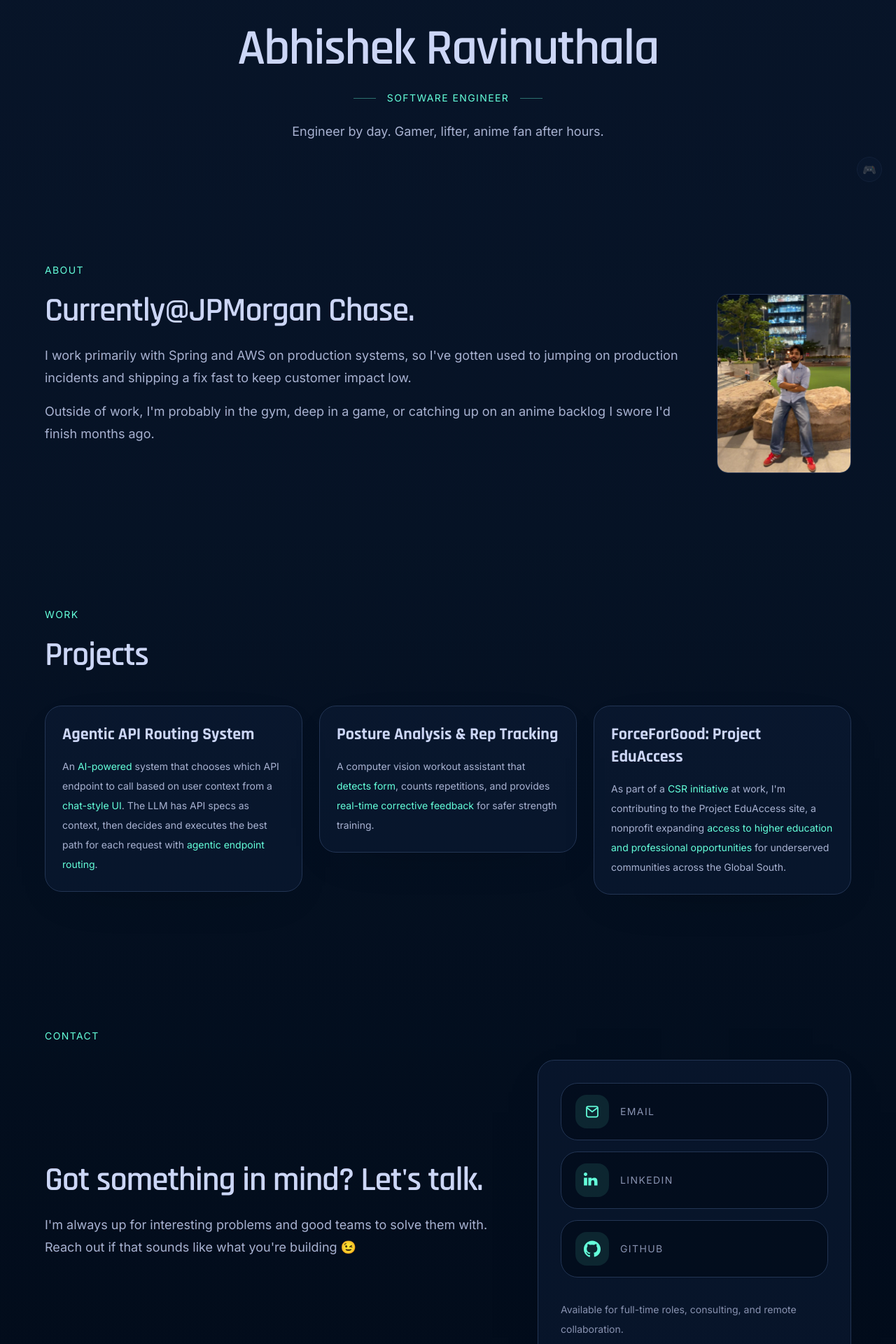
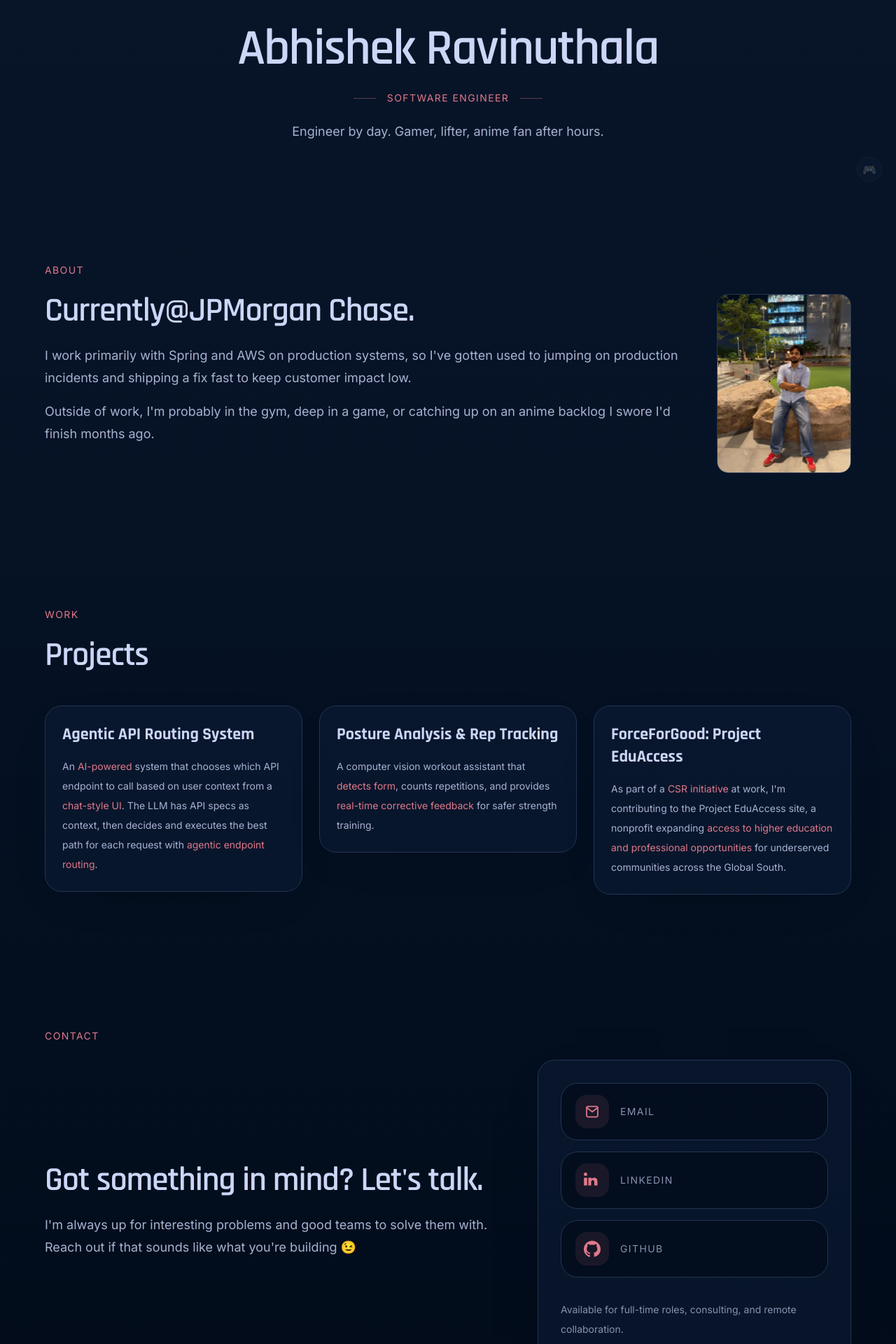
Before and after one commit to Abhishek-Ravinuthala/portfolio, a Next.js app: page / in a window 1280 px wide. Shown: the part 520-2440 px from the top of the page at 70% size. Built offline with nearby package versions, Linux system fonts and the light colour scheme.

Commit message:
color theme fix

```diff
--- a/app/components/Hero.tsx
+++ b/app/components/Hero.tsx
@@ -11,11 +11,11 @@ export default function Hero() {
         </h1>
 
         <div className="mt-6 flex items-center justify-center gap-4">
-          <span className="h-px w-8 bg-mint/40" />
-          <p className="text-xs md:text-sm tracking-[0.1em] text-mint uppercase">
+          <span className="h-px w-8 bg-pink/40" />
+          <p className="text-xs md:text-sm tracking-[0.1em] text-pink uppercase">
             Software Engineer
           </p>
-          <span className="h-px w-8 bg-mint/40" />
+          <span className="h-px w-8 bg-pink/40" />
         </div>
 
         <p className="mt-6 max-w-md text-base md:text-lg text-slate-light">
--- a/app/components/PortfolioSections.tsx
+++ b/app/components/PortfolioSections.tsx
@@ -7,11 +7,11 @@ const projects = [
     title: "Agentic API Routing System",
     description: (
       <>
-        An <span className="text-mint">AI-powered</span> system that chooses
+        An <span className="text-pink">AI-powered</span> system that chooses
         which API endpoint to call based on user context from a{" "}
-        <span className="text-mint">chat-style UI</span>. The LLM has API
+        <span className="text-pink">chat-style UI</span>. The LLM has API
         specs as context, then decides and executes the best path for each
-        request with <span className="text-mint">agentic endpoint routing</span>.
+        request with <span className="text-pink">agentic endpoint routing</span>.
       </>
     ),
   },
@@ -20,9 +20,9 @@ const projects = [
     description: (
       <>
         A computer vision workout assistant that{" "}
-        <span className="text-mint">detects form</span>, counts repetitions,
+        <span className="text-pink">detects form</span>, counts repetitions,
         and provides{" "}
-        <span className="text-mint">real-time corrective feedback</span> for
+        <span className="text-pink">real-time corrective feedback</span> for
         safer strength training.
       </>
     ),
@@ -31,10 +31,10 @@ const projects = [
     title: "ForceForGood: Project EduAccess",
     description: (
       <>
-        As part of a <span className="text-mint">CSR initiative</span>{" "}
+        As part of a <span className="text-pink">CSR initiative</span>{" "}
         at work, I&apos;m contributing to the Project EduAccess site, a
         nonprofit expanding{" "}
-        <span className="text-mint">
+        <span className="text-pink">
           access to higher education and professional opportunities
         </span>{" "}
         for underserved communities across the Global South.
@@ -49,7 +49,7 @@ export default function PortfolioSections() {
       <section id="about" className="px-6 py-24 md:px-12">
         <div className="mx-auto max-w-6xl">
           <Reveal>
-            <p className="text-sm uppercase tracking-[0.1em] text-mint">About</p>
+            <p className="text-sm uppercase tracking-[0.1em] text-pink">About</p>
             <div className="mt-6 flex flex-col gap-8 md:flex-row md:items-start">
               <div className="md:flex-1">
                 <h2 className="font-display text-4xl font-semibold tracking-tight text-slate-lightest md:text-5xl">
@@ -74,7 +74,7 @@ export default function PortfolioSections() {
       <section id="work" className="px-6 py-24 md:px-12">
         <div className="mx-auto max-w-6xl">
           <Reveal>
-            <p className="text-sm uppercase tracking-[0.1em] text-mint">Work</p>
+            <p className="text-sm uppercase tracking-[0.1em] text-pink">Work</p>
             <h2 className="font-display mt-6 text-4xl font-semibold tracking-tight text-slate-lightest md:text-5xl">
               Projects
             </h2>
@@ -93,7 +93,7 @@ export default function PortfolioSections() {
       <section id="contact" className="px-6 py-24 md:px-12">
         <div className="mx-auto max-w-6xl">
           <Reveal>
-          <p className="text-sm uppercase tracking-[0.1em] text-mint">Contact</p>
+          <p className="text-sm uppercase tracking-[0.1em] text-pink">Contact</p>
           <div className="mt-6 grid gap-8 md:grid-cols-[1.5fr_1fr] md:items-center">
             <div>
               <h2 className="font-display text-4xl font-semibold tracking-tight text-slate-lightest md:text-5xl">
@@ -108,9 +108,9 @@ export default function PortfolioSections() {
               <div className="space-y-4">
                 <a
                   href="mailto:rvss.surya.abhishek@gmail.com"
-                  className="group flex items-center gap-4 rounded-3xl border border-navy-lightest bg-navy-dark/80 px-5 py-4 text-left transition hover:border-mint/40 hover:bg-navy"
+                  className="group flex items-center gap-4 rounded-3xl border border-navy-lightest bg-navy-dark/80 px-5 py-4 text-left transition hover:border-pink/40 hover:bg-navy"
                 >
-                  <span className="flex h-12 w-12 items-center justify-center rounded-2xl bg-mint/10 text-mint">
+                  <span className="flex h-12 w-12 items-center justify-center rounded-2xl bg-pink/10 text-pink">
                     <svg viewBox="0 0 24 24" fill="none" className="h-6 w-6" aria-hidden="true">
                       <path d="M4 6.75A2.25 2.25 0 0 1 6.25 4.5h11.5A2.25 2.25 0 0 1 20 6.75v10.5A2.25 2.25 0 0 1 17.75 19.5H6.25A2.25 2.25 0 0 1 4 17.25V6.75Z" stroke="currentColor" strokeWidth="1.75" strokeLinecap="round" strokeLinejoin="round" />
                       <path d="M4.75 6.75 12 12.25l7.25-5.5" stroke="currentColor" strokeWidth="1.75" strokeLinecap="round" strokeLinejoin="round" />
@@ -126,9 +126,9 @@ export default function PortfolioSections() {
                   href="https://www.linkedin.com/in/abhishekravinuthala/"
                   target="_blank"
                   rel="noreferrer"
-                  className="group flex items-center gap-4 rounded-3xl border border-navy-lightest bg-navy-dark/80 px-5 py-4 text-left transition hover:border-mint/40 hover:bg-navy"
+                  className="group flex items-center gap-4 rounded-3xl border border-navy-lightest bg-navy-dark/80 px-5 py-4 text-left transition hover:border-pink/40 hover:bg-navy"
                 >
-                  <span className="flex h-12 w-12 items-center justify-center rounded-2xl bg-mint/10 text-mint">
+                  <span className="flex h-12 w-12 items-center justify-center rounded-2xl bg-pink/10 text-pink">
                     <svg viewBox="0 0 24 24" fill="currentColor" className="h-6 w-6" aria-hidden="true">
                       <path d="M4.98 3.5C4.98 4.88 3.87 6 2.5 6S0 4.88 0 3.5 1.11 1 2.5 1 4.98 2.12 4.98 3.5zM.18 8.5H4.82V19.5H.18V8.5zM6.45 8.5H11V10.29C11.63 9.21 13.06 8.5 14.75 8.5 18.92 8.5 19.5 11.15 19.5 14.8V19.5H15V15.39C15 13.86 14.97 11.98 12.9 11.98 10.78 11.98 10.5 13.7 10.5 15.26V19.5H6.45V8.5z" />
                     </svg>
@@ -143,9 +143,9 @@ export default function PortfolioSections() {
                   href="https://github.com/Abhishek-Ravinuthala"
                   target="_blank"
                   rel="noreferrer"
-                  className="group flex items-center gap-4 rounded-3xl border border-navy-lightest bg-navy-dark/80 px-5 py-4 text-left transition hover:border-mint/40 hover:bg-navy"
+                  className="group flex items-center gap-4 rounded-3xl border border-navy-lightest bg-navy-dark/80 px-5 py-4 text-left transition hover:border-pink/40 hover:bg-navy"
                 >
-                  <span className="flex h-12 w-12 items-center justify-center rounded-2xl bg-mint/10 text-mint">
+                  <span className="flex h-12 w-12 items-center justify-center rounded-2xl bg-pink/10 text-pink">
                     <svg viewBox="0 0 24 24" fill="currentColor" className="h-6 w-6" aria-hidden="true">
                       <path d="M12 0.5C5.383 0.5 0 5.883 0 12.5c0 5.206 3.375 9.62 8.062 11.172.594.109.812-.258.812-.575 0-.285-.011-1.231-.016-2.233-3.281.713-3.969-1.578-3.969-1.578-.533-1.359-1.297-1.722-1.297-1.722-1.059-.724.081-.709.081-.709 1.172.082 1.789 1.203 1.789 1.203 1.041 1.783 2.734 1.268 3.401.97.105-.755.406-1.269.738-1.562-2.619-.297-5.375-1.31-5.375-5.83 0-1.287.461-2.339 1.219-3.164-.122-.297-.528-1.488.116-3.101 0 0 .994-.319 3.257 1.21.945-.263 1.957-.395 2.966-.4 1.008.005 2.02.137 2.967.4 2.262-1.528 3.255-1.21 3.255-1.21.646 1.613.24 2.804.118 3.101.76.825 1.218 1.877 1.218 3.164 0 4.531-2.76 5.53-5.391 5.82.417.359.789 1.069.789 2.155 0 1.557-.014 2.815-.014 3.199 0 .32.216.693.819.576C20.627 22.116 24 17.706 24 12.5 24 5.883 18.617 0.5 12 0.5Z" />
                     </svg>
--- a/app/components/ProjectCard.tsx
+++ b/app/components/ProjectCard.tsx
@@ -23,7 +23,7 @@ export default function ProjectCard({
   });
   const glareX = useTransform(x, [-0.5, 0.5], ["0%", "100%"]);
   const glareY = useTransform(y, [-0.5, 0.5], ["0%", "100%"]);
-  const glareBackground = useMotionTemplate`radial-gradient(circle at ${glareX} ${glareY}, rgba(100,255,218,0.18), transparent 60%)`;
+  const glareBackground = useMotionTemplate`radial-gradient(circle at ${glareX} ${glareY}, rgba(224,121,138,0.18), transparent 60%)`;
 
   function handleMouseMove(e: MouseEvent<HTMLDivElement>) {
     const rect = e.currentTarget.getBoundingClientRect();
@@ -41,7 +41,7 @@ export default function ProjectCard({
       onMouseMove={handleMouseMove}
       onMouseLeave={handleMouseLeave}
       style={{ rotateX, rotateY, transformPerspective: 800 }}
-      className="group relative overflow-hidden rounded-3xl border border-navy-lightest bg-navy-light/40 p-6 shadow-[0_20px_80px_-55px_rgba(0,0,0,0.6)] transition-colors duration-300 hover:border-mint/40 hover:bg-navy-light"
+      className="group relative overflow-hidden rounded-3xl border border-navy-lightest bg-navy-light/40 p-6 shadow-[0_20px_80px_-55px_rgba(0,0,0,0.6)] transition-colors duration-300 hover:border-pink/40 hover:bg-navy-light"
     >
       <motion.div
         aria-hidden
--- a/app/components/TopNav.tsx
+++ b/app/components/TopNav.tsx
@@ -3,14 +3,14 @@ export default function TopNav() {
     <header className="pointer-events-none absolute inset-x-0 top-0 z-30 px-6 py-5 md:px-12">
       <div className="mx-auto flex max-w-6xl items-center justify-between text-sm text-slate-light opacity-90">
         <div className="pointer-events-auto flex items-center gap-4 text-xs uppercase tracking-[0.1em] text-slate-light">
-          <span className="font-display text-mint">AR</span>
+          <span className="font-display text-pink">AR</span>
           <span className="h-px w-6 bg-navy-lightest" />
           <span>Software Engineer</span>
         </div>
         <nav className="pointer-events-auto flex items-center gap-5 text-xs uppercase tracking-[0.1em] text-slate">
-          <a className="transition hover:text-mint" href="#about">About</a>
-          <a className="transition hover:text-mint" href="#work">Work</a>
-          <a className="transition hover:text-mint" href="#contact">Contact</a>
+          <a className="transition hover:text-pink" href="#about">About</a>
+          <a className="transition hover:text-pink" href="#work">Work</a>
+          <a className="transition hover:text-pink" href="#contact">Contact</a>
         </nav>
       </div>
     </header>
--- a/app/globals.css
+++ b/app/globals.css
@@ -8,7 +8,7 @@
   --color-slate: #8892b0;
   --color-slate-light: #a8b2d1;
   --color-slate-lightest: #ccd6f6;
-  --color-mint: #64ffda;
+  --color-pink: #e0798a;
 }
 
 body {
```
Also changed, not shown: app/components/KonamiEasterEgg.tsx (+4 -4 lines).
